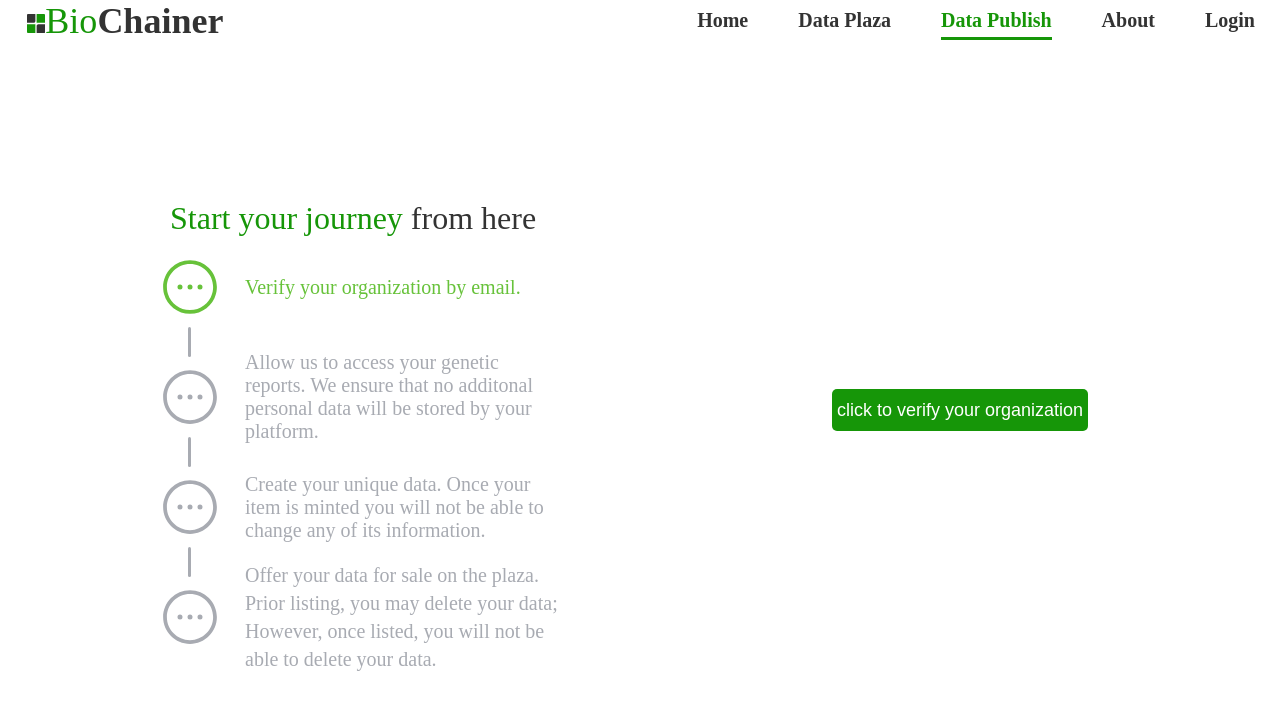
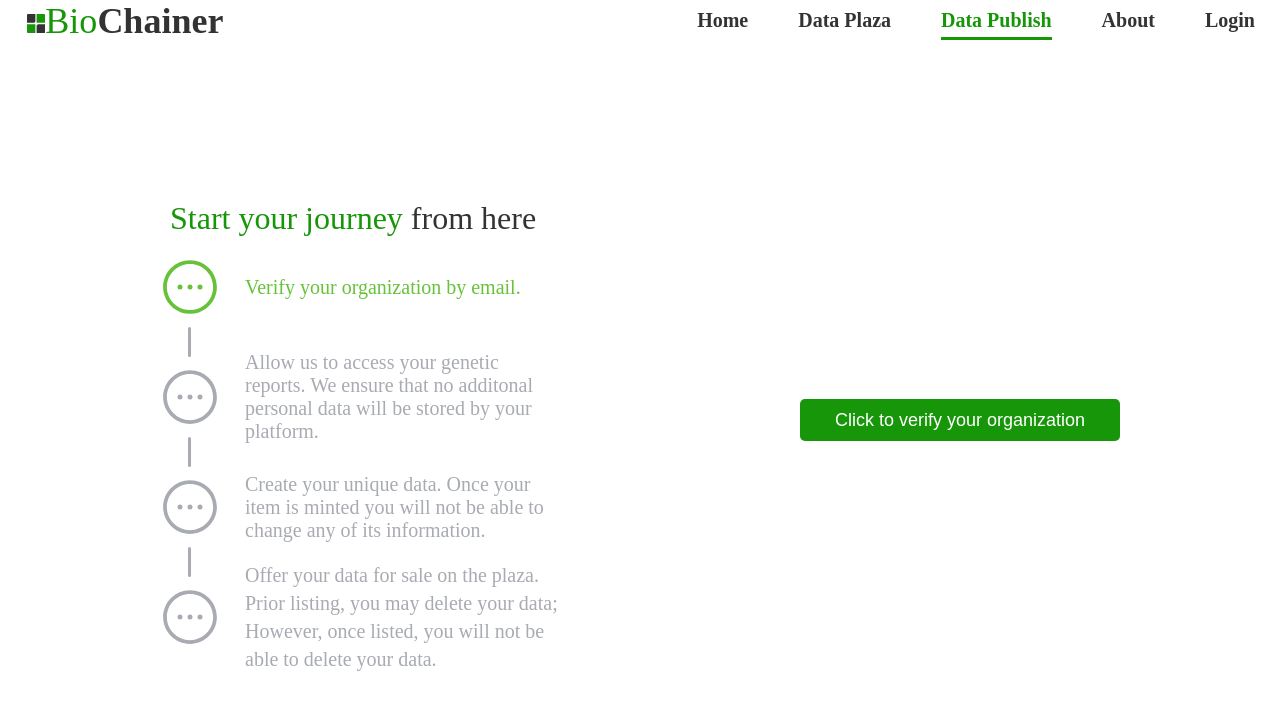
Before and after one commit to WangLabforComputationalBiology/GeneReportNFT-Marketplace, a Vue app: page /publish in a window 1280 px wide. Both pictures are taken after a click on the element "Start". Shown: the top 710 px of the page. Built offline with nearby package versions, Linux system fonts and the light colour scheme; no server answers; a web font is replaced by a local one.

Commit message:
plaza样式修正

```diff
--- a/src/views/about.vue
+++ b/src/views/about.vue
@@ -38,7 +38,6 @@ function toFB() {
         0% {
             opacity: 0;
         }
-
         100% {
             opacity: 1;
         }
--- a/src/views/account/account.vue
+++ b/src/views/account/account.vue
@@ -96,6 +96,7 @@ const getVerification = async () => {
     height: 40px;
     box-shadow: none !important;
     border: #169608 solid 1px;
+    border-radius: 15px;
 
     &:hover {
         box-shadow: 0 0 0 5px #ccc;
--- a/src/views/components/bubbles.vue
+++ b/src/views/components/bubbles.vue
@@ -81,7 +81,8 @@ for (let i = 0; i < 11; i++) {
 
 .ball {
     position: absolute;
-    border-radius: 20%;
+    border-radius: 10%;
     opacity: 0.4;
+    transform: rotate(45deg);
 }
 </style>
--- a/src/views/home/banner.vue
+++ b/src/views/home/banner.vue
@@ -66,8 +66,6 @@
         position: absolute;
         top: 24.9%;
         left: 25%;
-        // bottom: 32%;
-        // right: 40%;
         transform: translate(-50%, -50%);
         font-size: 15vh;
         font-weight: 700;
--- a/src/views/home/intro_1.vue
+++ b/src/views/home/intro_1.vue
@@ -4,7 +4,7 @@
             <h1>Sharing <span style="color: #333;"> Gene code.</span></h1><br>
             <h2>
                 <div class="des">
-                A Biological alliance-chain based on <span class="click-link" @click="toFB">FISCO BCOS↗</span> from
+                A Biological alliance-chain based on <span class="click-link" @click="toFB">FISCO BCOS</span> from
                 SZTU@Wanglab.
                 <br>
                 We advocate the creation of a blockchain-based biological information sharing chain to achieve reliable
--- a/src/views/publish/publish.vue
+++ b/src/views/publish/publish.vue
@@ -50,8 +50,8 @@
       </div>
 
       <div class="wrapper-right" v-if="this.step === 0">
-         <el-button @click="toVerify" class="custom-button">
-            click to verify your organization
+         <el-button @click="toVerify" class="custom-button" style="width: 400px;">
+            Click to verify your organization
          </el-button>
       </div>
 
@@ -65,9 +65,9 @@
          <div class="platforms"></div>
          <div class="platforms"></div>
 
-         <div class="button-wrapper" style="display: flex; position:relative;height:200px">
-            <el-button class="button" @click="back" style="right: 240px;">back</el-button>
-            <el-button class="button" @click="next">Continue</el-button>
+         <div class="button-wrapper" style="height:150px">
+            <!-- <el-button class="button" @click="back" style="right: 120px;">back</el-button> -->
+            <el-button class="button" @click="next" style="right: 0;">Continue</el-button>
             <div class="tips">
                If your genetic testing platform is not listed, please to provide feedback, and we will address it
                promptly.
@@ -114,8 +114,8 @@
             and are also listed out inside your item page.</p>
          <div class="add-trait">+ Add trait</div>
          <div class="button-wrapper" style="margin-top: 50px;">
-            <el-button class="button" @click="back" style="right: 240px;">back</el-button>
-            <el-button class="button" @click="next">Create</el-button>
+            <el-button class="button" @click="back" style="right: 120px;">back</el-button>
+            <el-button class="button" @click="next" style="right: 0px;">Create</el-button>
 
          </div>
 
@@ -124,12 +124,10 @@
       <div class="wrapper-right" style="display: block; padding-top: 100px;" v-if="this.step === 3">
          <h2>Select your collection</h2>
          <div class="button-wrapper" style="margin-top: 50px;">
-            <el-button class="button" @click="back" style="right: 240px; b">back</el-button>
+            <el-button class="button" @click="back">back</el-button>
             <el-button class="button" @click="next">Create</el-button>
          </div>
       </div>
-
-
 
    </div>
 </template>
@@ -274,8 +272,9 @@ export default {
 <style lang="scss" scoped>
 .wrapper {
    height: 95vh;
-   min-width: 1200px;
+   width: 100vw !important;
    overflow: hidden;
+   min-width: 1200px !important;
    animation: fadeIn 0.2s ease-in-out 0s forwards;
 
    @keyframes fadeIn {
@@ -293,15 +292,12 @@ export default {
    color: #67C23A !important;
 }
 
-.wrapper {
-   display: flex;
-   position: relative;
-
-}
 
 .wrapper-center {
    height: 95vh;
    width: 100vw;
+   min-width: 1200px;
+
    display: flex;
    position: absolute;
    flex-direction: column;
@@ -346,7 +342,8 @@ h1 {
    overflow: visible;
    position: absolute;
    left: 0;
-   width: 50%;
+   width: 50vw;
+   min-width: 600px;
    padding: 150px 80px 100px 160px;
    height: 95vh;
 
@@ -397,16 +394,19 @@ h1 {
    overflow: auto;
    right: 0;
    width: 50%;
+   min-width: 600px !important;
    padding: 100px 160px;
-   height: 95vh;
+   height: 95vh !important;
+   overflow: auto;
 
    .platforms {
       position: relative;
       margin: 50px auto;
       width: 60%;
+      min-width: 240px;
       height: 100px;
       border: #e0e0e0 1px solid;
-      border-radius: 10px;
+      border-radius: 20px;
       box-shadow: 0px 0px 2px 0px #e0e0e0 !important;
 
       &:hover {
@@ -423,7 +423,11 @@ h1 {
    .button-wrapper {
       display: flex;
       position: relative;
-      height: 100px;
+      left: 50%;
+      transform: translateX(-50%);
+      width: 60%;
+      position: relative;
+      // height: 100px;
 
 
 
@@ -437,22 +441,18 @@ h1 {
 
 :deep(.button) {
    position: absolute;
-   right: 132px;
-
    width: 100px;
    height: 42px;
    background-color: #67C23A;
    color: #fff;
-   font-size: 16px;
+   font-size: 18px;
    border-radius: 10px;
    border: none !important;
-   text-align: center;
-   box-shadow: 0px 0px 5px 0px #e0e0e0 !important;
 
    &:hover {
       color: #67C23A;
       background-color: #fff;
-      box-shadow: 0px 0px 10px 1px #e0e0e0 !important;
+      border: #67C23A 1px solid !important;
       cursor: pointer;
    }
 }
```
